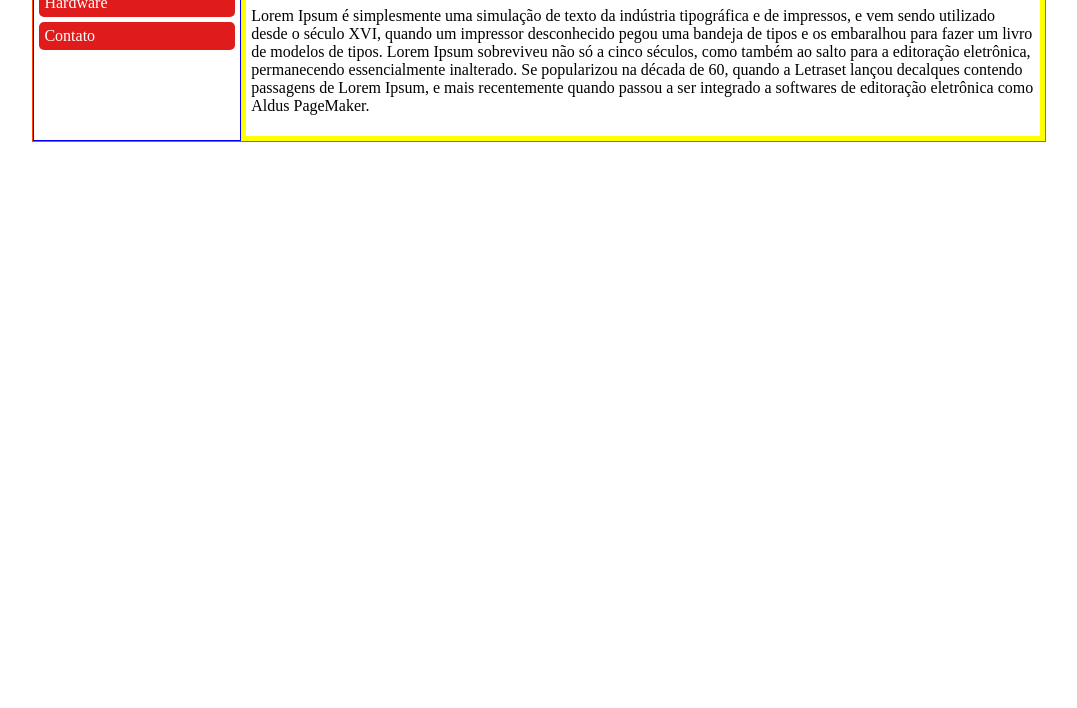
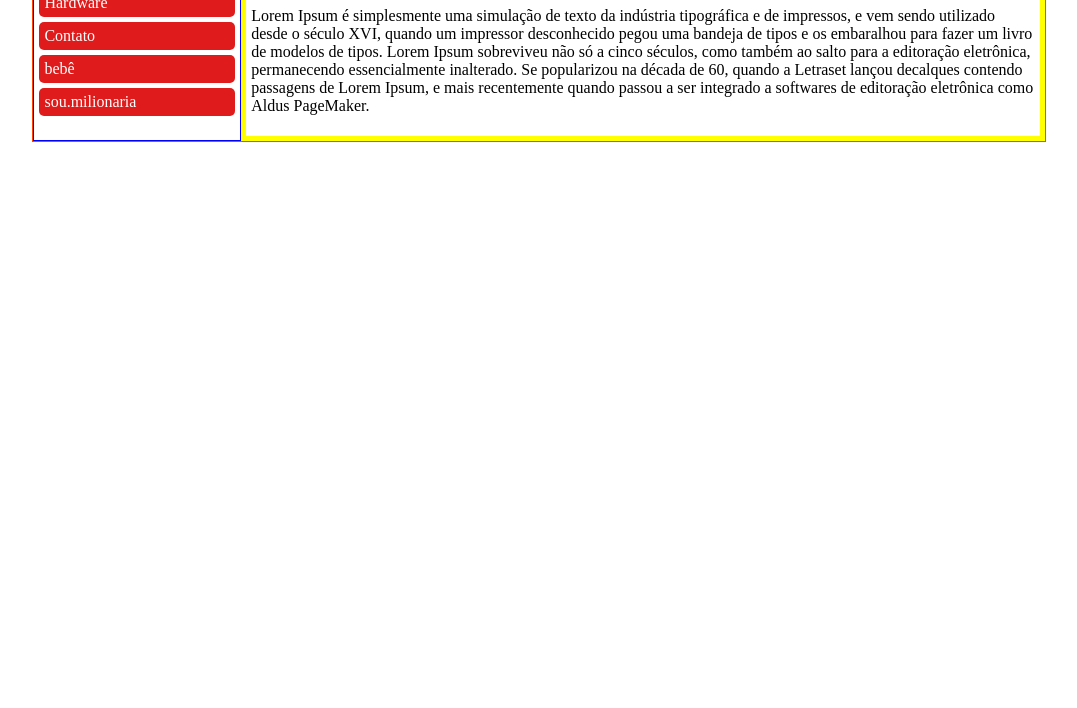
Before and after one commit to sandricarneiro/test, a plain HTML site: page software.html in a window 1280 px wide. Shown: the part 92-800 px from the top of the page, without its empty margins (101-1178 px from the left). Drawn offline with Linux system fonts and the light colour scheme.

Commit message:
segundo commit

```diff
--- a/software.html
+++ b/software.html
@@ -51,6 +51,8 @@
                   <a href="software.html">software</a>
                   <a href="hardware.html">Hardware</a>
                   <a href="#">Contato</a>
+                  <a href="bebê">bebê</a>
+                  <a href="sou.milionaria">sou.milionaria</a>
       </div>
       <div id="centro">
            <h1>centro</h1>
```
